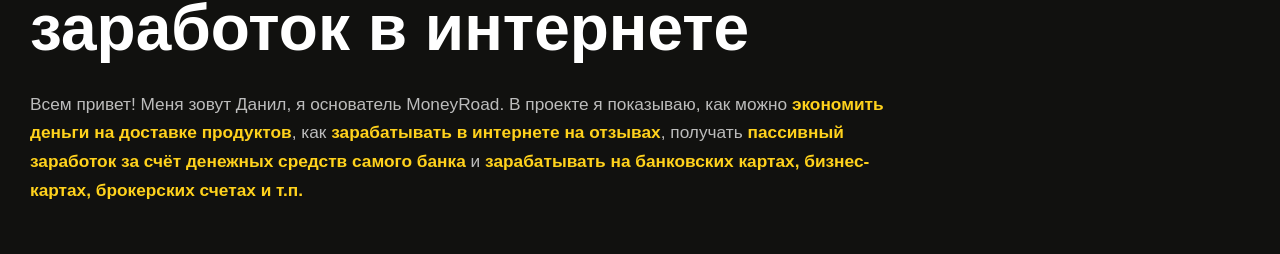
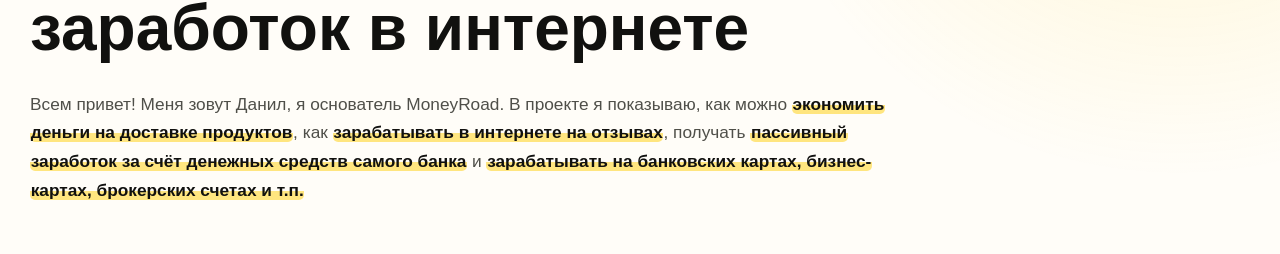
Before and after one commit to Dan1Xooo/moneyroad, a Next.js app: page / in a window 1280 px wide. Shown: the part 279-533 px from the top of the page. Built offline with nearby package versions, Linux system fonts and the light colour scheme; no server answers.

Commit message:
Soften homepage hero background

```diff
--- a/app/globals.css
+++ b/app/globals.css
@@ -3481,9 +3481,9 @@
   min-height: auto;
   padding: 62px 0 84px;
   background:
-    radial-gradient(circle at 50% -20%, rgba(255, 255, 255, 0.08), transparent 38%),
-    radial-gradient(circle at 100% 10%, rgba(255, 210, 28, 0.08), transparent 32%),
-    #11110f;
+    radial-gradient(circle at 92% -12%, rgba(255, 210, 28, 0.18), transparent 34%),
+    linear-gradient(180deg, var(--paper), var(--paper));
+  color: var(--ink);
 }
 
 .home-hero-simple::before {
@@ -3785,8 +3785,9 @@
   min-height: auto;
   padding: 54px 0 78px;
   background:
-    radial-gradient(circle at 50% -22%, rgba(255, 255, 255, 0.07), transparent 34%),
-    #11110f;
+    radial-gradient(circle at 92% -12%, rgba(255, 210, 28, 0.18), transparent 34%),
+    linear-gradient(180deg, var(--paper), var(--paper));
+  color: var(--ink);
 }
 
 .home-hero-simple::before,
@@ -3813,13 +3814,18 @@
 .home-hero-content .hero-subtitle {
   max-width: 720px;
   margin: 0;
-  color: rgba(255, 255, 255, 0.72);
+  color: #4f4f49;
   font-size: 1rem;
   line-height: 1.66;
 }
 
 .text-accent {
-  color: var(--yellow);
+  border-radius: 5px;
+  padding: 0 0.04em;
+  background: linear-gradient(180deg, transparent 56%, rgba(255, 210, 28, 0.55) 56%);
+  box-decoration-break: clone;
+  -webkit-box-decoration-break: clone;
+  color: var(--ink);
   font-weight: 780;
 }
 
```
